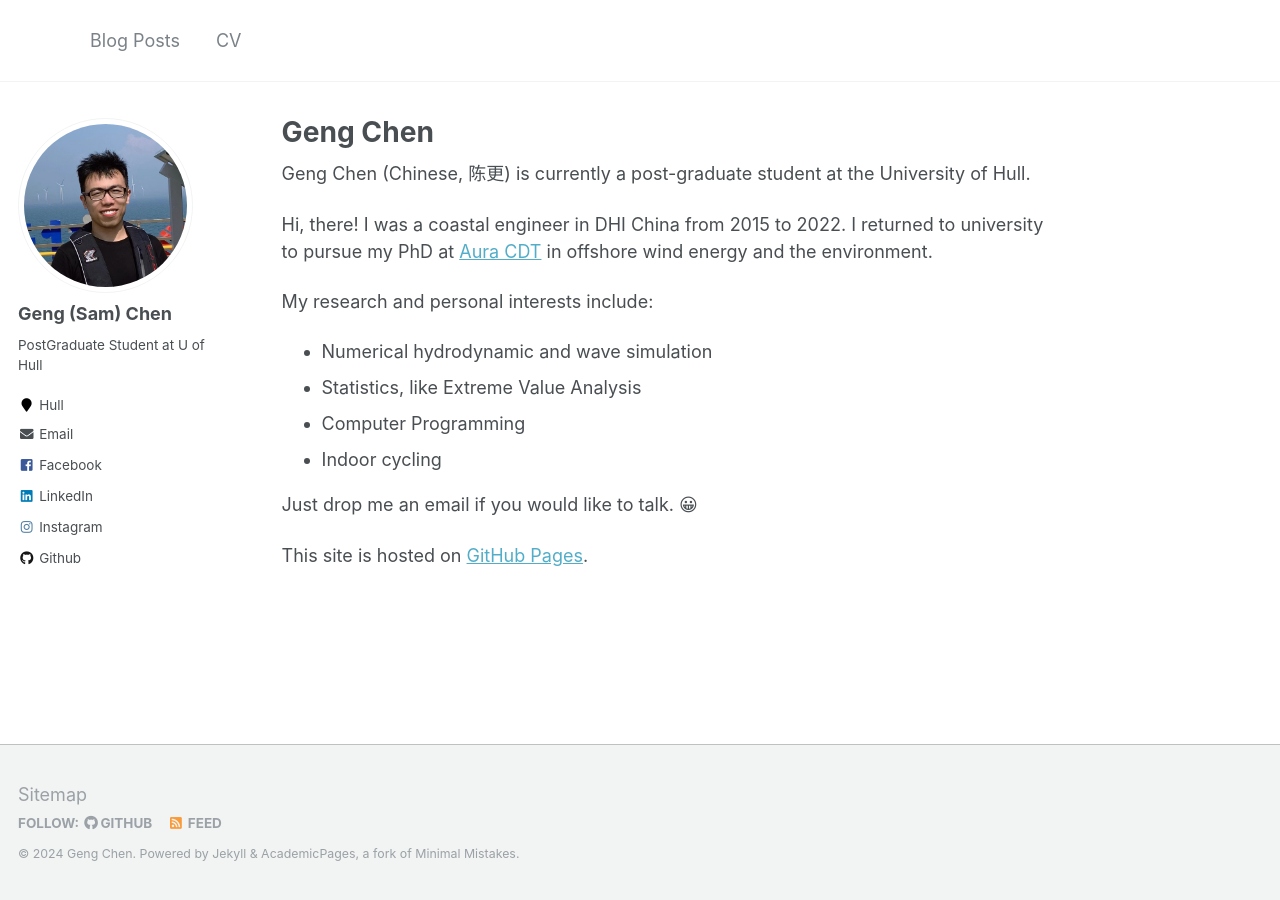
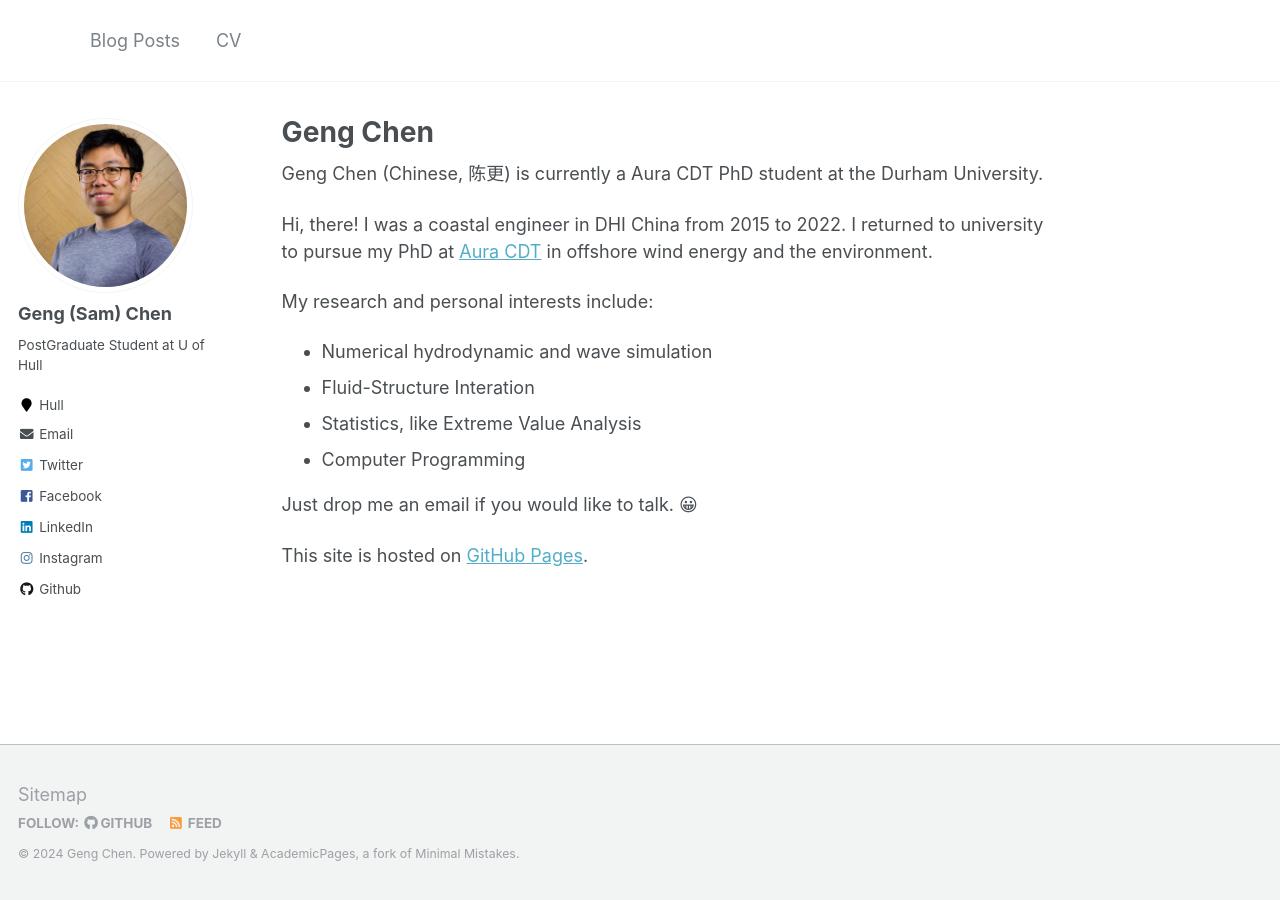
Before and after one commit to famiuer/famiuer.github.io, a Jekyll site: the page built from _pages/about.md, in a window 1280 px wide. Built offline with Jekyll 4.4.1, drawn with Linux system fonts in a browser that asks for light colours.

```diff
--- a/_config.yml
+++ b/_config.yml
@@ -112,7 +112,7 @@ author:
   stackoverflow    : # http://stackoverflow.com/users/123456/username
   steam            :
   tumblr           :
-  twitter          : # ""
+  twitter          : "SamChen65535"
   vine             :
   weibo            :
   xing             :
--- a/_pages/about.md
+++ b/_pages/about.md
@@ -8,16 +8,17 @@ redirect_from:
   - /about.html
 ---
 
-Geng Chen (Chinese, 陈更) is currently a post-graduate student at the University of Hull.
+Geng Chen (Chinese, 陈更) is currently a Aura CDT PhD student at the Durham University.
 
 Hi, there! I was a coastal engineer in DHI China from 2015 to 2022.  I returned to university to pursue my PhD at [Aura CDT](https://auracdt.hull.ac.uk/){:target="_blank"} in offshore wind energy and the environment.
 
 My research and personal interests include:
 
 * Numerical hydrodynamic and wave simulation
+* Fluid-Structure Interation
 * Statistics, like Extreme Value Analysis
 * Computer Programming
-* Indoor cycling
+
 
 Just drop me an email if you would like to talk.  😀
 
```
Also changed, not shown: _pages/cv.md (+2 -1 lines), _drafts/2021-12-30-2020-summary.md (renamed from _posts/2021-12-30-2020-summary.md), images/profile.png.
